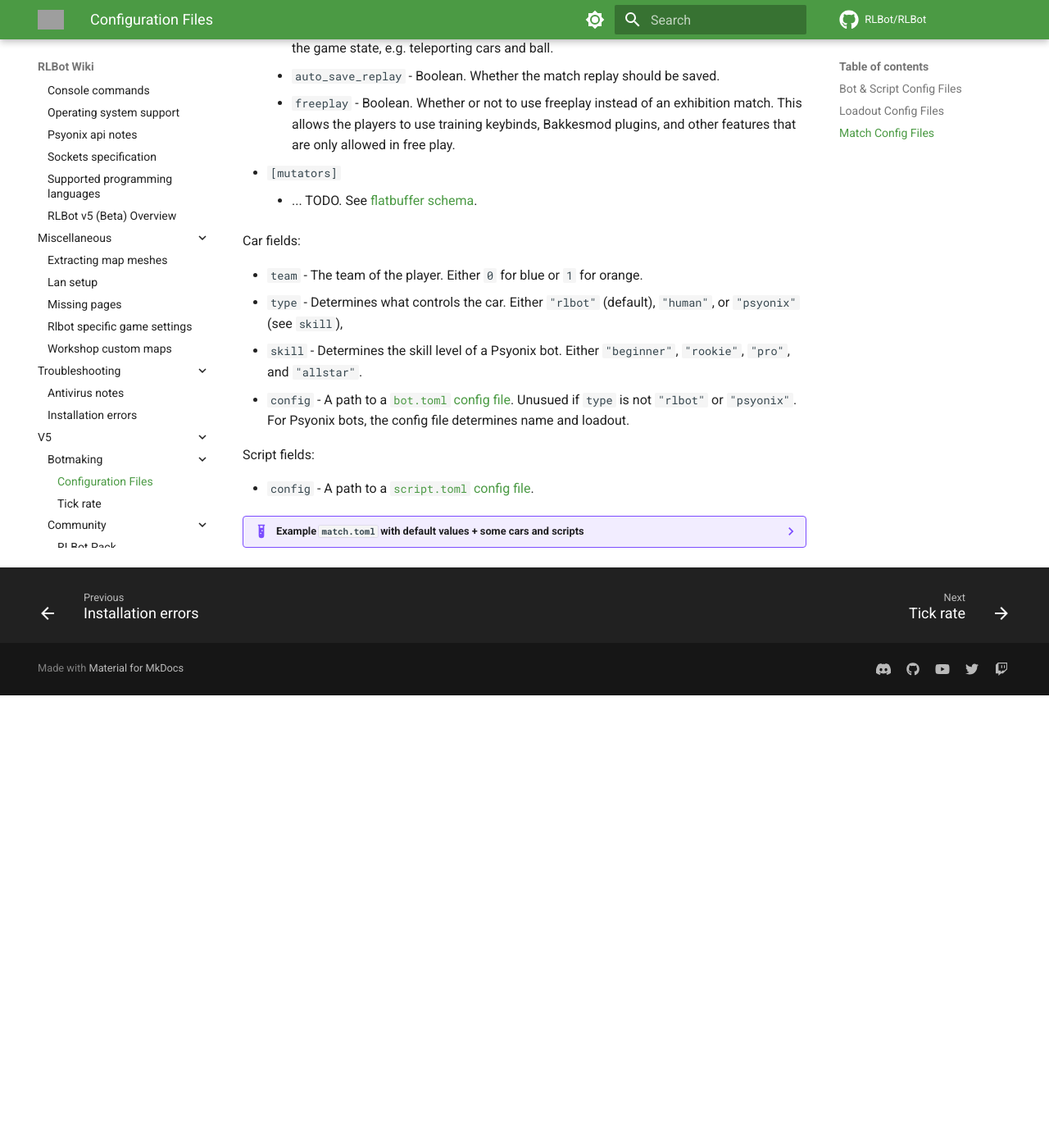
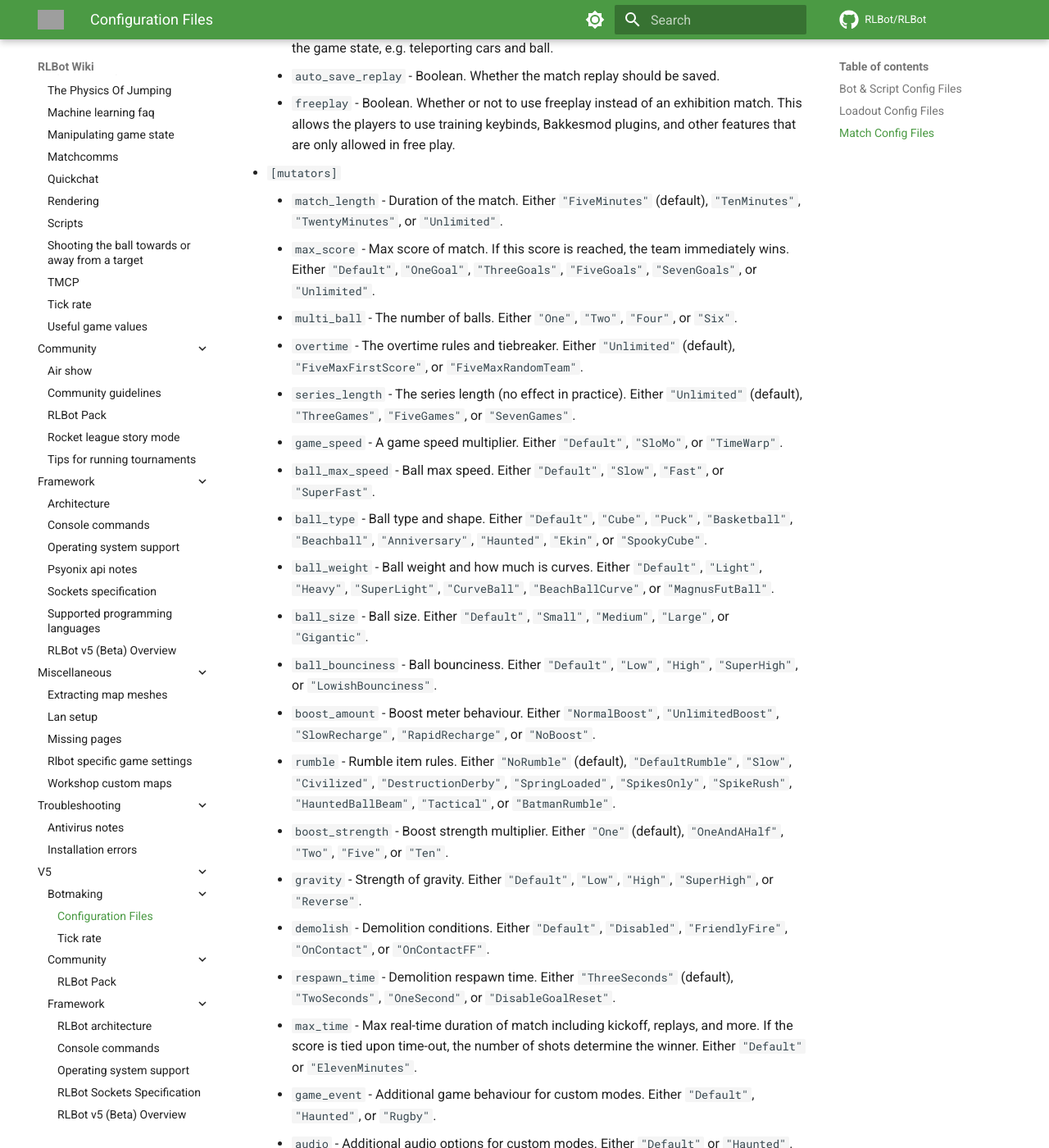
Before and after one commit to RLBot/wiki, an MkDocs documentation site: the page built from docs/v5/botmaking/config-files.md, in a window 1280 px wide and 1400 px high, scrolled down 2948 px. Shown: the whole window at 82% size. Built offline with MkDocs 1.6.1 and Material for MkDocs 9.7.7, drawn with Linux system fonts in a browser that asks for light colours; comment, search, counter and statistics services are not loaded; before the commit the page ends 3796 px from its top, so only the background shows below that; some of the changed text lies outside the part shown; grey boxes are pictures that could not be loaded.

Commit message:
Add mutator info

````diff
--- a/docs/v5/botmaking/config-files.md
+++ b/docs/v5/botmaking/config-files.md
@@ -169,7 +169,7 @@
         - `"legendary" (Custom)` - Start Rocket League using [Legendary](https://github.com/derrod/legendary)
     - `auto_start_bots` - Boolean. Whether bots should be started using their run command.
 - `[match]`
-    - `game_mode` - The game mode. Either `"soccer"`, `"hoops"`, `"dropshot"`, `"hockey"`, `"rumble"`, `"heatseeker"`, `"gridiron"`, or `"knockout"`. This affects a few of the game rules although many game modes can also be recreated solely from mutators. See what mutators and game mode combinations make up the official modes [here](https://github.com/VirxEC/python-interface/tree/master/tests/gamemodes).
+    - `game_mode` - The game mode. Either `"Soccer"`, `"Hoops"`, `"Dropshot"`, `"Hockey"`, `"Rumble"`, `"Heatseeker"`, `"Gridiron"`, or `"Knockout"`. This affects a few of the game rules although many game modes can also be recreated solely from mutators. See what mutators and game mode combinations make up the official modes [here](https://github.com/VirxEC/python-interface/tree/master/tests/gamemodes).
     - `game_map_upk` - The map upk file to load, e.g. `"UtopiaStadium_P"`. On Steam version of Rocket League this can be used to load custom map files, but on Epic version it only works on the Psyonix maps. Available maps can be found [here](https://github.com/VirxEC/python-interface/blob/master/rlbot/utils/maps.py).
     - `cars` - A list of players in the match. See the car section below for fields of cars.
     - `scripts` - A list of scripts in the match. See the script section below for fields of scripts.
@@ -181,14 +181,33 @@
     - `auto_save_replay` - Boolean. Whether the match replay should be saved.
     - `freeplay` - Boolean. Whether or not to use freeplay instead of an exhibition match. This allows the players to use training keybinds, Bakkesmod plugins, and other features that are only allowed in free play.
 - `[mutators]`
-    - ... TODO. See [flatbuffer schema](https://github.com/RLBot/flatbuffers-schema/blob/main/matchconfig.fbs#L288).
+    - `match_length` - Duration of the match. Either `"FiveMinutes"` (default), `"TenMinutes"`, `"TwentyMinutes"`, or `"Unlimited"`.
+    - `max_score` - Max score of match. If this score is reached, the team immediately wins. Either `"Default"`, `"OneGoal"`, `"ThreeGoals"`, `"FiveGoals"`, `"SevenGoals"`, or `"Unlimited"`.
+    - `multi_ball` - The number of balls. Either `"One"`, `"Two"`, `"Four"`, or `"Six"`.
+    - `overtime` - The overtime rules and tiebreaker. Either `"Unlimited"` (default), `"FiveMaxFirstScore"`, or `"FiveMaxRandomTeam"`.
+    - `series_length` - The series length (no effect in practice). Either `"Unlimited"` (default), `"ThreeGames"`, `"FiveGames"`, or `"SevenGames"`.
+    - `game_speed` - A game speed multiplier. Either `"Default"`, `"SloMo"`, or `"TimeWarp"`.
+    - `ball_max_speed` - Ball max speed. Either `"Default"`, `"Slow"`, `"Fast"`, or `"SuperFast"`.
+    - `ball_type` - Ball type and shape. Either `"Default"`, `"Cube"`, `"Puck"`, `"Basketball"`, `"Beachball"`, `"Anniversary"`, `"Haunted"`, `"Ekin"`, or `"SpookyCube"`.
+    - `ball_weight` - Ball weight and how much is curves. Either `"Default"`, `"Light"`, `"Heavy"`, `"SuperLight"`, `"CurveBall"`, `"BeachBallCurve"`, or `"MagnusFutBall"`.
+    - `ball_size` - Ball size. Either `"Default"`, `"Small"`, `"Medium"`, `"Large"`, or `"Gigantic"`.
+    - `ball_bounciness` - Ball bounciness. Either `"Default"`, `"Low"`, `"High"`, `"SuperHigh"`, or `"LowishBounciness"`.
+    - `boost_amount` - Boost meter behaviour. Either `"NormalBoost"`, `"UnlimitedBoost"`, `"SlowRecharge"`, `"RapidRecharge"`, or `"NoBoost"`.
+    - `rumble` - Rumble item rules. Either `"NoRumble"` (default), `"DefaultRumble"`, `"Slow"`, `"Civilized"`, `"DestructionDerby"`, `"SpringLoaded"`, `"SpikesOnly"`, `"SpikeRush"`, `"HauntedBallBeam"`, `"Tactical"`, or `"BatmanRumble"`.
+    - `boost_strength` - Boost strength multiplier. Either `"One"` (default), `"OneAndAHalf"`, `"Two"`, `"Five"`, or `"Ten"`.
+    - `gravity` - Strength of gravity. Either `"Default"`, `"Low"`, `"High"`, `"SuperHigh"`, or `"Reverse"`.
+    - `demolish` - Demolition conditions. Either `"Default"`, `"Disabled"`, `"FriendlyFire"`, `"OnContact"`, or `"OnContactFF"`.
+    - `respawn_time` - Demolition respawn time. Either `"ThreeSeconds"` (default), `"TwoSeconds"`, `"OneSecond"`, or `"DisableGoalReset"`.
+    - `max_time` - Max real-time duration of match including kickoff, replays, and more. If the score is tied upon time-out, the number of shots determine the winner. Either `"Default"` or `"ElevenMinutes"`.
+    - `game_event` - Additional game behaviour for custom modes. Either `"Default"`, `"Haunted"`, or `"Rugby"`.
+    - `audio` - Additional audio options for custom modes. Either `"Default"` or `"Haunted"`.
 
 Car fields:
 
-- `team` - The team of the player. Either `0` for blue or `1` for orange.
-- `type` - Determines what controls the car. Either `"rlbot"` (default), `"human"`, or `"psyonix"` (see `skill`),
-- `skill` - Determines the skill level of a Psyonix bot. Either `"beginner"`, `"rookie"`, `"pro"`, and `"allstar"`.
-- `config` - A path to a [`bot.toml` config file](#bot-script-config-files). Unusued if `type` is not `"rlbot"` or `"psyonix"`. For Psyonix bots, the config file determines name and loadout.
+- `team` - The team of the player. Either `"Blue"`/`0` for blue or `"Orange"`/`1` for orange.
+- `type` - Determines what controls the car. Either `"RLBot"` (default), `"Human"`, or `"Psyonix"` (see `skill`),
+- `skill` - Determines the skill level of a Psyonix bot. Either `"Beginner"`, `"Rookie"`, `"Pro"`, and `"Allstar"`.
+- `config` - A path to a [`bot.toml` config file](#bot-script-config-files). Unusued if `type` is not `"RLBot"` or `"Psyonix"`. For Psyonix bots, the config file determines name and loadout.
 
 Script fields:
 
@@ -198,7 +217,7 @@
 
     ```toml
     [rlbot]
-    launcher = "steam"
+    launcher = "Steam"
     auto_start_bots = true
 
     [match]
@@ -215,27 +234,27 @@
     [[cars]]
     team = 0
     config = "atba/atba.bot.toml"
-    type = "rlbot"
+    type = "RLBot"  # Unnecessary, since it is default
 
     [[cars]]
     team = 0
     config = "necto/bot.toml"
-    type = "rlbot"
 
 
     [[cars]]
     team = 1
-    type = "psyonix"
-    skill = "pro"
+    type = "Psyonix"
+    skill = "Pro"
 
     [[cars]]
     team = 1
-    type = "human"
+    type = "Human"
 
     [[scripts]]
     config = "zero-g.script.toml"
 
     [mutators]
+    # All mutators with default values
     match_length = "FiveMinutes"
     max_score = "Default"
     multi_ball = "One"
````
